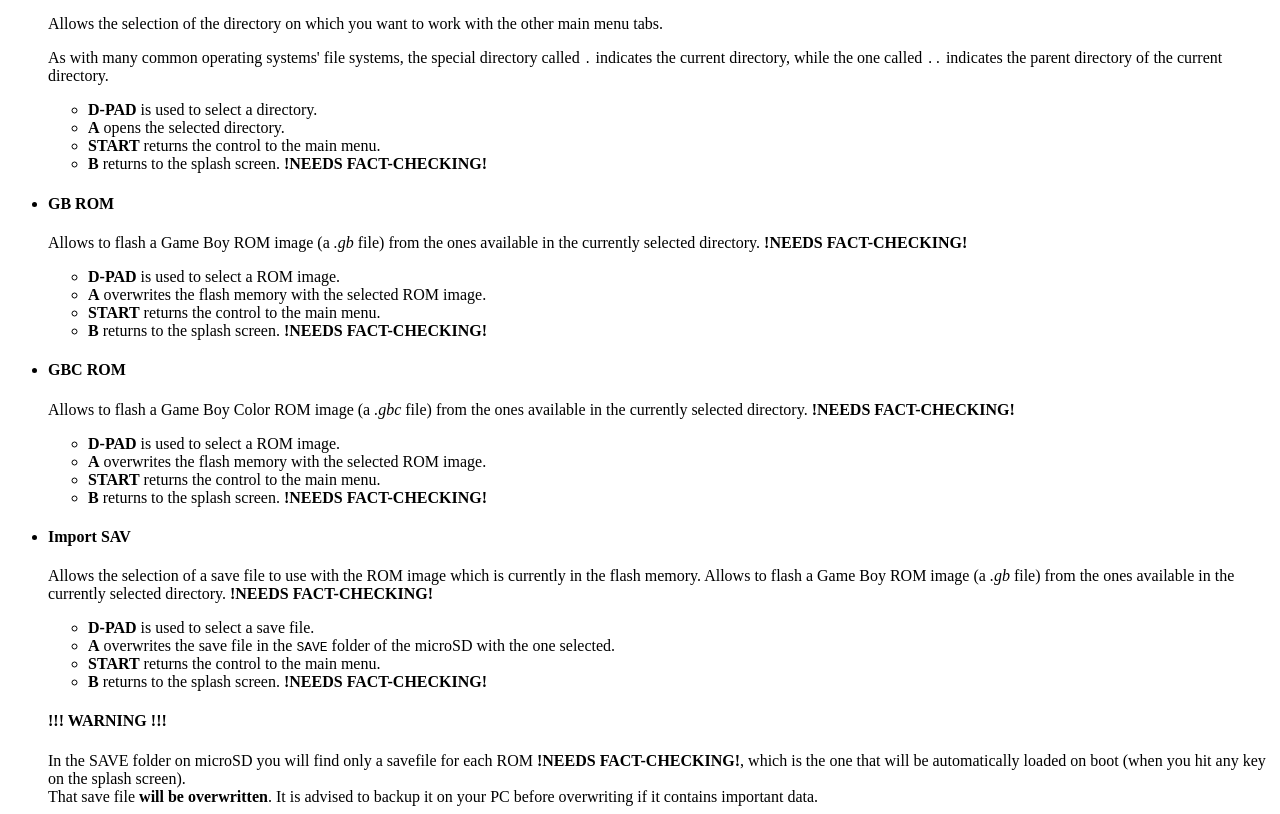
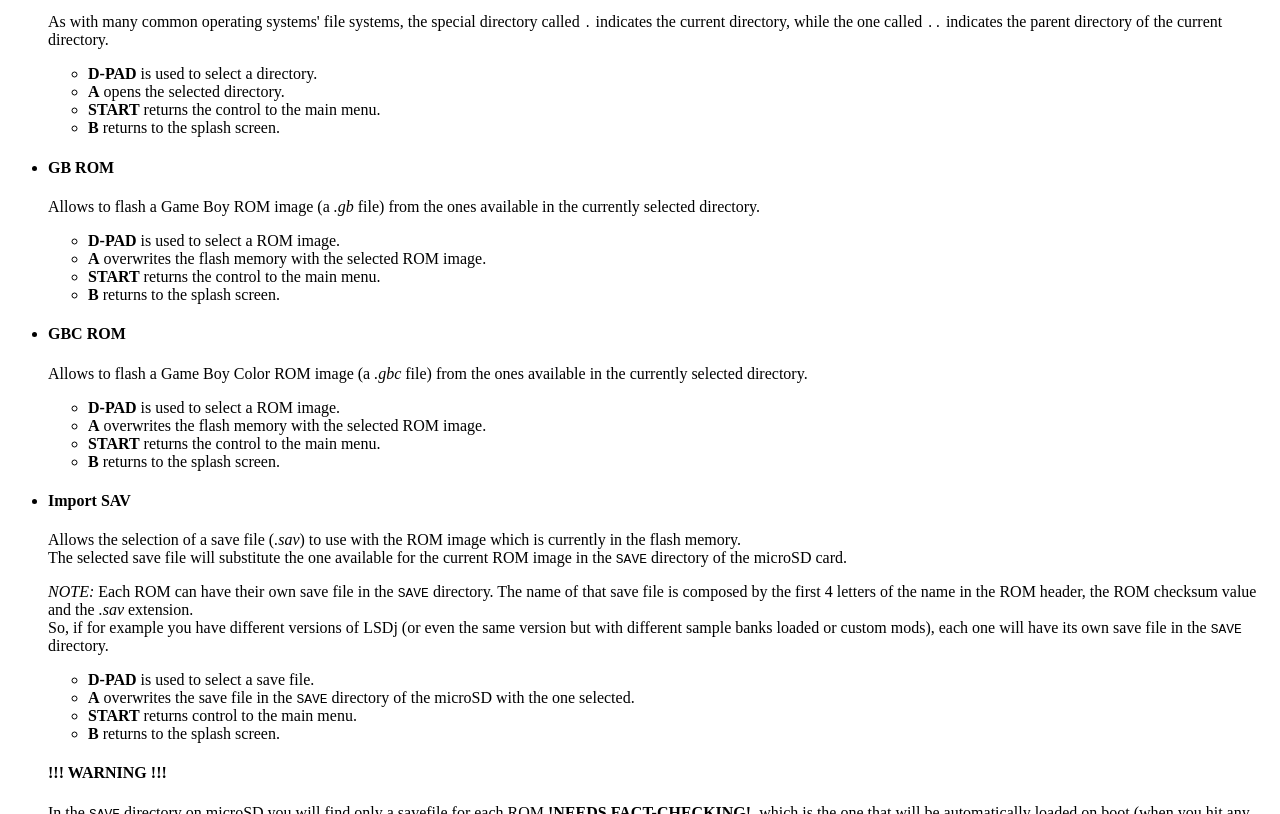
Before and after one commit to frashpikass/ElCheapoV2Manual, a plain HTML site: page docs/index.html in a window 1280 px wide. Shown: the part 1986-2800 px from the top of the page. Drawn offline with Linux system fonts and the light colour scheme.

Commit message:
Cleared some doubts, format improved

```diff
--- a/docs/index.html
+++ b/docs/index.html
@@ -75,14 +75,6 @@
 					<li>
 						<i>.sav</i> files, for common savefiles to be loaded to the SRAM.
 					</li>
-					<li>
-						<i>.rtc</i> files, to simulate internal clock status (used by ROMs like Pok&eacute;mon Gold/Silver).
-						<b>!NEEDS FACT-CHECKING!</b>
-					</li>
-					<li>
-						<i>.state</i> files, to store a full memory state dump (incompatible with some ROMs, including LSDj).
-						<b>!NEEDS FACT-CHECKING!</b>
-					</li>
 				</ul>
 			</p>
 		</li>
@@ -121,7 +113,7 @@
 	<p>
 		Compatibility problems with Game Boy Advance and Game Boy Color revision 3 have been fixed since ElCheapo v2.2.
 		<br>
-		You can update your ElCheapo hardware for free (shipment cost excluded) by <a href="#chapter7">sending it to Ben Grimmett</a>.
+		You can update your ElCheapo hardware for free (shipping cost excluded) by <a href="#chapter7">sending it to Ben Grimmett</a>.
 	</p>
 </div>
 
@@ -203,7 +195,7 @@
 							<li><b>D-PAD</b> is used to select a directory.</li>
 							<li><b>A</b> opens the selected directory.</li>
 							<li><b>START</b> returns the control to the main menu.</li>
-							<li><b>B</b> returns to the splash screen. <b>!NEEDS FACT-CHECKING!</b></li>
+							<li><b>B</b> returns to the splash screen.</li>
 						</ul>
 					</p>
 				</li>
@@ -211,13 +203,13 @@
 				<li>
 					<h4><a name="chapter4-2-2">GB ROM</a></h4>
 					<p>
-						Allows to flash a Game Boy ROM image (a <i>.gb</i> file) from the ones available in the currently selected directory. <b>!NEEDS FACT-CHECKING!</b>
+						Allows to flash a Game Boy ROM image (a <i>.gb</i> file) from the ones available in the currently selected directory.
 
 						<ul>
 							<li><b>D-PAD</b> is used to select a ROM image.</li>
 							<li><b>A</b> overwrites the flash memory with the selected ROM image.</li>
 							<li><b>START</b> returns the control to the main menu.</li>
-							<li><b>B</b> returns to the splash screen. <b>!NEEDS FACT-CHECKING!</b></li>
+							<li><b>B</b> returns to the splash screen.</li>
 						</ul>
 					</p>
 				</li>
@@ -225,13 +217,13 @@
 				<li>
 					<h4><a name="chapter4-2-3">GBC ROM</a></h4>
 					<p>
-						Allows to flash a Game Boy Color ROM image (a <i>.gbc</i> file) from the ones available in the currently selected directory. <b>!NEEDS FACT-CHECKING!</b>
+						Allows to flash a Game Boy Color ROM image (a <i>.gbc</i> file) from the ones available in the currently selected directory.
 
 						<ul>
 							<li><b>D-PAD</b> is used to select a ROM image.</li>
 							<li><b>A</b> overwrites the flash memory with the selected ROM image.</li>
 							<li><b>START</b> returns the control to the main menu.</li>
-							<li><b>B</b> returns to the splash screen. <b>!NEEDS FACT-CHECKING!</b></li>
+							<li><b>B</b> returns to the splash screen.</li>
 						</ul>
 					</p>
 				</li>
@@ -239,20 +231,29 @@
 				<li>
 					<h4><a name="chapter4-2-4">Import SAV</a></h4>
 					<p>
-						Allows the selection of a save file to use with the ROM image which is currently in the flash memory.
+						<p>
+							Allows the selection of a save file (<i>.sav</i>) to use with the ROM image which is currently in the flash memory.
+							<br>
+							The selected save file will substitute the one available for the current ROM image in the <tt>SAVE</tt> directory of the microSD card.
+							<br>
+						</p>
 
-						Allows to flash a Game Boy ROM image (a <i>.gb</i> file) from the ones available in the currently selected directory. <b>!NEEDS FACT-CHECKING!</b>
+						<p>
+							<em>NOTE:</em> Each ROM can have their own save file in the <tt>SAVE</tt> directory. The name of that save file is composed by the first 4 letters of the name in the ROM header, the ROM checksum value and the <i>.sav</i> extension.
+							<br>
+							So, if for example you have different versions of LSDj (or even the same version but with different sample banks loaded or custom mods), each one will have its own save file in the <tt>SAVE</tt> directory.
+						</p>
 
 						<ul>
 							<li><b>D-PAD</b> is used to select a save file.</li>
-							<li><b>A</b> overwrites the save file in the <tt>SAVE</tt> folder of the microSD with the one selected. </li>
-							<li><b>START</b> returns the control to the main menu.</li>
-							<li><b>B</b> returns to the splash screen. <b>!NEEDS FACT-CHECKING!</b></li>
+							<li><b>A</b> overwrites the save file in the <tt>SAVE</tt> directory of the microSD with the one selected. </li>
+							<li><b>START</b> returns control to the main menu.</li>
+							<li><b>B</b> returns to the splash screen.</li>
 						</ul>
 					</p>
 					<div class="warning">
 						<h4>!!! WARNING !!!</h4>
-						In the SAVE folder on microSD you will find only a savefile for each ROM <b>!NEEDS FACT-CHECKING!</b>, which is the one that will be automatically loaded on boot (when you hit any key on the splash screen).
+						In the <tt>SAVE</tt> directory on microSD you will find only a savefile for each ROM <b>!NEEDS FACT-CHECKING!</b>, which is the one that will be automatically loaded on boot (when you hit any key on the splash screen).
 						<br>
 						That save file <b>will be overwritten</b>. It is advised to backup it on your PC before overwriting if it contains important data.
 					</div>
@@ -261,35 +262,33 @@
 						<h4>!!! TIP !!!</h4>
 						If you need only one version of LSDj for all your tracks in a liveset, you can store many different .sav files in the microSD and load them when needed without flashing the ROM image again.
 						<br>
-						But first <b>remember to back up your current save file in the SAVE folder</b> if you have some work in progress!
+						But first <b>remember to back up your current save file in the <tt>SAVE</tt> directory</b> if you have some work in progress!
 					</div>
 
 				</li>
 
 				<li>
-					<h4><a name="chapter4-2-5">State File</a></h4> !NEEDS FACT-CHECKING!
+					<h4><a name="chapter4-2-5">State File</a></h4> <b>!NEEDS FACT-CHECKING!</b>
 					<p>
-						Allows the selection of a state file to use with the ROM image which is currently in the flash memory. !NEEDS FACT-CHECKING!
+						Allows the selection of a state file to use with the ROM image which is currently in the flash memory. <b>!NEEDS FACT-CHECKING!</b>
 
 						<ul>
 							<li><b>D-PAD</b> is used to select a state file.</li>
-							<li><b>A</b> !NEEDS FACT-CHECKING! </li>
+							<li><b>A</b> <b>!NEEDS FACT-CHECKING!</b> </li>
 							<li><b>START</b> returns the control to the main menu.</li>
-							<li><b>B</b> returns to the splash screen. <b>!NEEDS FACT-CHECKING!</b></li>
+							<li><b>B</b> returns to the splash screen.</li>
 						</ul>
 					</p>
 				</li>
 
 				<li>
-					<h4><a name="chapter4-2-6">RTC File</a></h4> !NEEDS FACT-CHECKING!
+					<h4><a name="chapter4-2-6">RTC File</a></h4> <b>!NEEDS FACT-CHECKING!</b>
 					<p>
-						RTC files contain a simulated state for the internal real time clock of the cart (RTC).
+						This menu will be removed in future firmware versions because as of now it does nothing.
 
 						<ul>
-							<li><b>D-PAD</b> is used to select an RTC file.</li>
-							<li><b>A</b> !NEEDS FACT-CHECKING! </li>
 							<li><b>START</b> returns the control to the main menu.</li>
-							<li><b>B</b> returns to the splash screen. <b>!NEEDS FACT-CHECKING!</b></li>
+							<li><b>B</b> returns to the splash screen.</li>
 						</ul>
 					</p>
 				</li>
@@ -305,7 +304,7 @@
 							<li><b>D-PAD</b> is used to select a <i>.BEN</i> firmware file.</li>
 							<li><b>A</b> overwrites the current firmware in flash memory.</li>
 							<li><b>START</b> returns the control to the main menu.</li>
-							<li><b>B</b> returns to the splash screen. <b>!NEEDS FACT-CHECKING!</b></li>
+							<li><b>B</b> returns to the splash screen.</li>
 						</ul>
 
 						<div class="warning">
@@ -325,7 +324,7 @@
 								</li>
 							</ul>
 							<p>
-								In case the update fails and your ElCheapo is bricked, you can fix it by reflashing it with an external writer like the Joey (available <a href="https://bennvenn.myshopify.com/products/reader-writer-gen2?variant=51157011156">here</a>).
+								In case the update fails and your ElCheapo is bricked, you can fix it by reflashing it with an external writer like the Joey (available <a href="https://bennvenn.myshopify.com/products/reader-writer-gen2?variant=51157011156">here</a>). Writers other than the Joey might work, but have not been tested.
 								<br>
 								If you don't have a Joey, you can <a href="#chapter7">ask Ben</a> to reflash your ElCheapo (you will have to provide for the shipping cost).
 								<b>!NEEDS FACT-CHECKING!</b>
@@ -346,9 +345,13 @@
 <div>
 	<p>
 		To run the currently available ROM in flash memory using the save file in the <tt>SAVE</tt> directory of the microSD, hit any key (but <b>START</b> or <b>SELECT</b>) at the splash screen.
+		<br>
+		The Game Boy will reboot into the available ROM.
 	</p>
 	<p>
 		While the ROM is being executed, it is possible to update the corresponding save file in the <tt>SAVE</tt> directory of the microSD by <b>pushing and holding the ElCheapo button</b> on the back of the cartridge.
+		<br>
+		This will also reboot the Game Boy into the firmware's splash screen.
 	</p>
 	<p>
 		Some ROMs will support save states with the ElCheapo. A save state is a complete memory dump of the SRAM and the Game Boy RAM.
```
